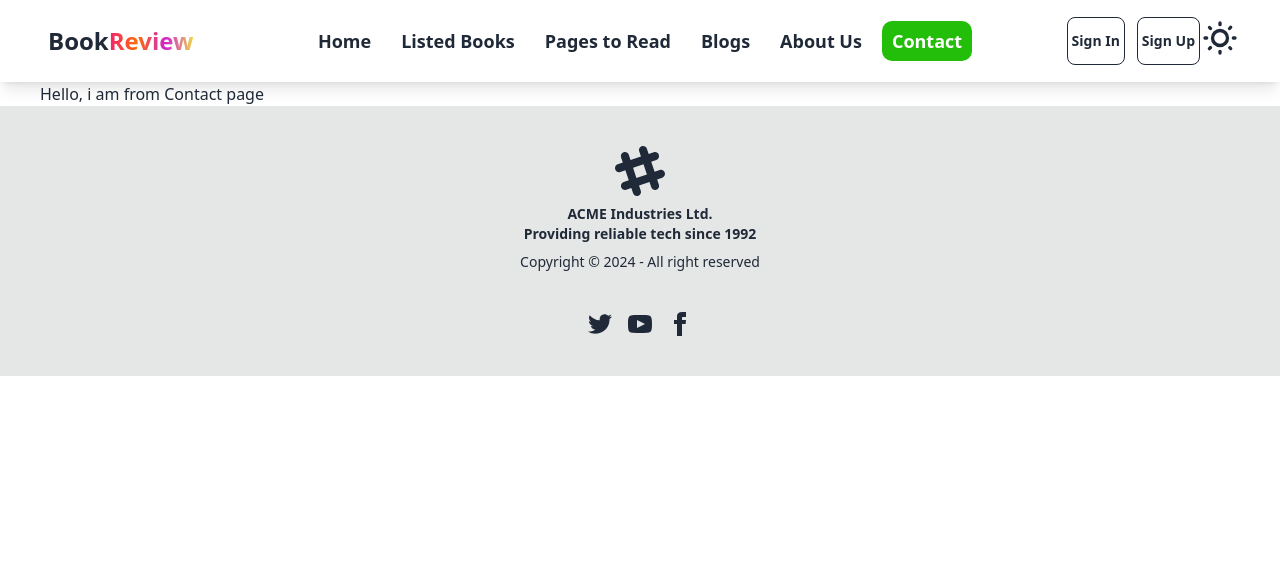
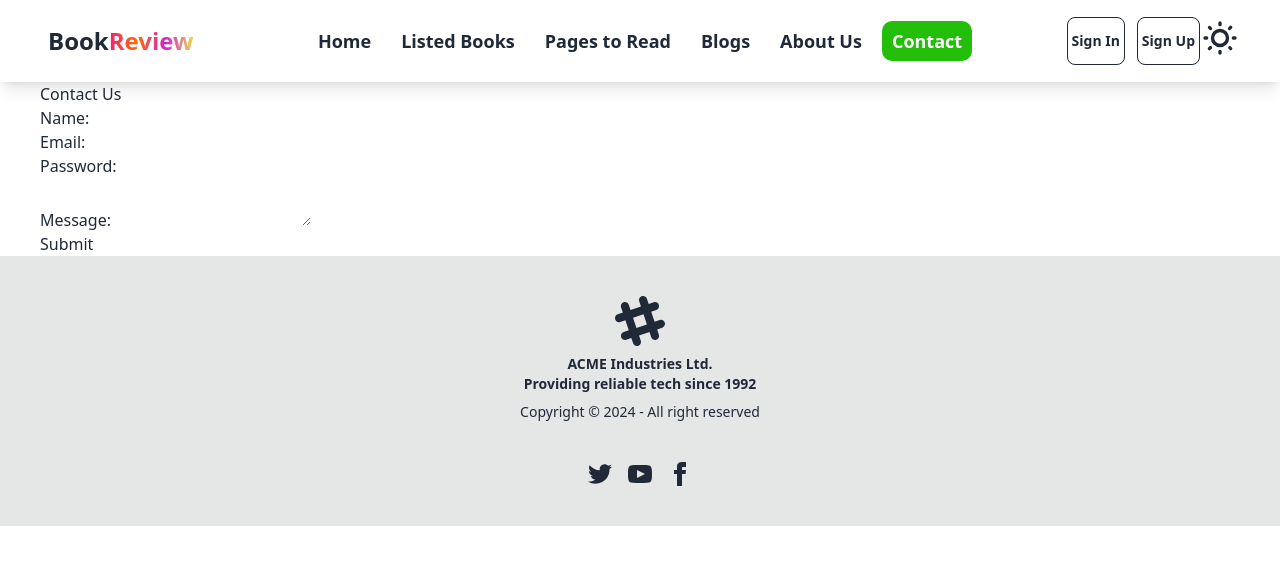
Before and after one commit to developerMohib/Book-Review-Assign-8, a React (Vite) app: page /contact in a window 1280 px wide. Shown: the top 564 px of the page. Built offline with nearby package versions, Linux system fonts and the light colour scheme.

Commit message:
local storage fix hocce na

```diff
--- a/src/assets/Component/About/About.jsx
+++ b/src/assets/Component/About/About.jsx
@@ -1,9 +1,15 @@
-import React from 'react';
+
 
 const About = () => {
     return (
         <div>
-            <h1> Hello, I am from About Page  </h1>
+            <div>
+      <h2>About Me</h2>
+      <p>Hello! Im bolbona, a passionate student and live in uganda .</p>
+      <p>I love to love yourself ,ok and Im enthusiastic about me ok.</p>
+      <p>This website serves as a platform for me to share my thoughts, experiences, and projects.</p>
+      <p>Feel free to explore and get in touch with me!</p>
+    </div>
         </div>
     );
 };
--- a/src/assets/Component/BookCard/BookCard.jsx
+++ b/src/assets/Component/BookCard/BookCard.jsx
@@ -7,14 +7,15 @@ const BookCard = ({ book }) => {
   return (
     <div>
       <div>
+      <Link to= {`books/${bookId}`} >
         <div className="card bg-base-100 shadow-xl md:p-10 p-3 border border-gray-400 my-3 ">
           <figure>
-            <Link to= {`/books/${bookId}`} >
+            {/* <Link to= {`/books/${bookId}`} >  */}
             <img
               src={image}
               alt="Book"
             />
-            </Link>
+            {/* </Link> */}
           </figure>
           <div className="card-body p-3 ">
             <div className="flex justify-around" >
@@ -32,6 +33,7 @@ const BookCard = ({ book }) => {
             </div>
           </div>
         </div>
+        </Link>
       </div>
     </div>
   );
--- a/src/assets/Component/BookDetails/BookDetails.jsx
+++ b/src/assets/Component/BookDetails/BookDetails.jsx
@@ -7,42 +7,52 @@ import { useEffect, useState } from "react";
 
 
 const BookDetails = () => {
-  const [items , setItems ] = useState([])
-
+  const [items , setItems ] = useState([ ])
   const bookLoader = useLoaderData();
   const { bookId } = useParams();
-  const book = bookLoader?.find((book) => book.bookId == bookId);
+
+  const book = bookLoader?.find((book) =>(book.bookId) == bookId );
 
   useEffect(() => {
-    setItems( JSON.parse(localStorage.getItem('read-books')) ) ;
-
+    setItems( JSON.parse(localStorage.getItem('readBooks')) ) ;
   } ,[])
 
-  const handleRead = () => {
 
-    const findBook = items?.find( book => book.bookId == bookId );
-    // console.log(findBook, 'findBook');
-    if(findBook){
-      return already()
-    }
-    success()
-    SaveToLocalStorage (book);
+  // console.log(items, 'gin item hote hbe',book.bookId)
+
+  const success = () => {
+    toast("Read Succesfully !");
+  }
+  const already = ( ) => {
+    toast(" Already Added");
+  }
+  const alreadyRead = ( ) => {
+    toast("Aready Readed");
   }
 
 
-const success = () => {
-  toast(" Already Readed !");
-}
-const already = ( ) => {
-  toast(" Already Readed signal vai!");
-}
-const alreadyRead = ( ) => {
-  toast("signal vai!");
-}
+
+
+  const handleRead = () => {
+    const fromLocal = JSON.parse(localStorage.getItem('readBooks'));
+    console.log(fromLocal, 'gorom gorom');
+    const findBook = fromLocal?.find( book => book.bookId == bookId );
+
+    if(!findBook){
+      // return alreadyRead();
+      return success();
+
+    }
+    else {
+      alreadyRead()
+    }
+    SaveToLocalStorage(book);
+  }
 
   const handleWish = () => {
     const findBook = items?.find( book => book.bookId == bookId );
     console.log(findBook.bookId, 'findBook' );
+
     if(findBook.bookId == bookId ){
       return alreadyRead()
     }
--- a/src/assets/Component/Contact/Contact.jsx
+++ b/src/assets/Component/Contact/Contact.jsx
@@ -1,11 +1,87 @@
+import { useState } from 'react';
 
 
 const Contact = () => {
-    return (
+  const [formData, setFormData] = useState({
+    name: '',
+    email: '',
+    password: '',
+    message: ''
+  });
+
+  const handleChange = (e) => {
+    const { name, value } = e.target;
+    setFormData({
+      ...formData,
+      [name]: value
+    });
+  };
+
+  const handleSubmit = (e) => {
+    e.preventDefault();
+    // You can handle form submission here, such as sending the data to a server
+    console.log(formData);
+    // Reset form fields after submission
+    setFormData({
+      name: '',
+      email: '',
+      password: '',
+      message: ''
+    });
+  };
+
+  return (
+    <div>
+      <h2>Contact Us</h2>
+      <form onSubmit={handleSubmit}>
         <div>
-            <h1> Hello, i am from Contact page </h1>
+          <label htmlFor="name">Name:</label>
+          <input
+            type="text"
+            id="name"
+            name="name"
+            value={formData.name}
+            onChange={handleChange}
+            required
+          />
         </div>
-    );
-};
+        <div>
+          <label htmlFor="email">Email:</label>
+          <input
+            type="email"
+            id="email"
+            name="email"
+            value={formData.email}
+            onChange={handleChange}
+            required
+          />
+        </div>
+        <div>
+          <label htmlFor="password">Password:</label>
+          <input
+            type="password"
+            id="password"
+            name="password"
+            value={formData.password}
+            onChange={handleChange}
+            required
+          />
+        </div>
+        <div>
+          <label htmlFor="message">Message:</label>
+          <textarea
+            id="message"
+            name="message"
+            value={formData.message}
+            onChange={handleChange}
+            required
+          />
+        </div>
+        <button type="submit">Submit</button>
+      </form>
+    </div>
+  );
+}
+
 
 export default Contact;
--- a/src/assets/Component/ListedBooks/ListedBooks.jsx
+++ b/src/assets/Component/ListedBooks/ListedBooks.jsx
@@ -57,7 +57,9 @@ const ListedBooks = () => {
       {/* Tabs Here */}
 
       {
-        book.map(item => <ListBookCard key={item.bookId} item = {item} > </ListBookCard> )
+      book.map(item => <ListBookCard key={item.bookId} item = {item} > </ListBookCard> )
+
+      // book.map(item => <TabReadBook key={item.bookId} item = {item} > </TabReadBook> )
       }
     </div>
   );
--- a/src/assets/Component/ListedBooks/TabReadBook/TabReadBook.jsx
+++ b/src/assets/Component/ListedBooks/TabReadBook/TabReadBook.jsx
@@ -1,10 +1,52 @@
+
+import PropTypes from "prop-types";
+import { useEffect, useState } from "react";
 
 const TabReadBook = () => {
+    const [getbook, setgetbook] = useState([]);
+
+    useEffect( () => {
+        setgetbook (  )
+    },[] )
+
+    // const { bookId, bookName, authorName, category, tags, rating, image } = book;
     return (
         <div>
-            <h1> read books tab </h1>
-        </div>
+        {/* <div>
+          <div className="card bg-base-100 shadow-xl md:p-10 p-3 border border-gray-400 my-3 ">
+            <figure>
+              <Link to= {`/books/${bookId}`} >
+              <img
+                src={image}
+                alt="Book"
+              />
+              </Link>
+            </figure>
+            <div className="card-body p-3 ">
+              <div className="flex justify-around" >
+                  <p className="bg-gray-200 mx-2 rounded-full text-center text-[#23BE0A] " > {tags[0] } </p>
+                  <p className="bg-gray-200 mx-2 rounded-full text-center text-[#23BE0A] " > {tags[1]} </p>
+              </div>
+              <h2 className="card-title">
+                {bookName}
+              </h2>
+              <p> By : {authorName} </p>
+              <p> Book Id : {bookId} </p>
+              <div className="card-actions justify-between">
+                <div className="badge badge-outline"> {category} </div>
+                <div className="badge badge-outline"> {rating } <IoMdStarHalf /> </div>
+              </div>
+            </div>
+          </div>
+        </div> */}
+        <h1>heooooo</h1>
+      </div>
     );
 };
 
+TabReadBook.propTypes = {
+    book: PropTypes.object,
+  };
+
+
 export default TabReadBook;
--- a/src/assets/Component/LocalStorageSet/LocalStorageSet.js
+++ b/src/assets/Component/LocalStorageSet/LocalStorageSet.js
@@ -1,21 +1,22 @@
-import { toast } from "react-toastify";
 
 const getSaveData = () => {
-    let getData = JSON.parse(localStorage.getItem('read-books')) || [];
-    return getData;
+    // let getData = JSON.parse(localStorage.getItem('read-books')) || [];
+    const getData = localStorage.getItem('readBooks');
+    if(getData){
+        return JSON.parse(getData)
+    }
+    return [];
 }
 
-const SaveToLocalStorage = (data) => {
-    let saveData = JSON.parse(localStorage.getItem('read-books')) || [];
+const SaveToLocalStorage = (book) => {
+    let getData = getSaveData();
+    // let getData = JSON.parse(localStorage.getItem('readBooks')) || [];
 
-    const existingData = saveData.find(book => book.bookId == data.bookId);
-    // console.log(data , 'paramiter data');
+    const existingData = getData?.find(book => book.bookId == book.bookId);
 
     if (!existingData) {
-        saveData.push(data);
-        localStorage.setItem('read-books', JSON.stringify(saveData));
-    } else {
-        // return toast ("already added from local set js!");
+        getData.push(book);
+        localStorage.setItem('readBooks', JSON.stringify(getData));
     }
 }
 
--- a/src/main.jsx
+++ b/src/main.jsx
@@ -61,7 +61,7 @@ const router = createBrowserRouter([
         element: <Contact> </Contact>,
       },
       {
-        path:'/books/:bookId',
+        path:'books/:bookId',
         loader: () => fetch('/books.json') ,
         element: <BookDetails> </BookDetails>,
 
```
Also changed, not shown: public/books.json (+11 -11 lines).
